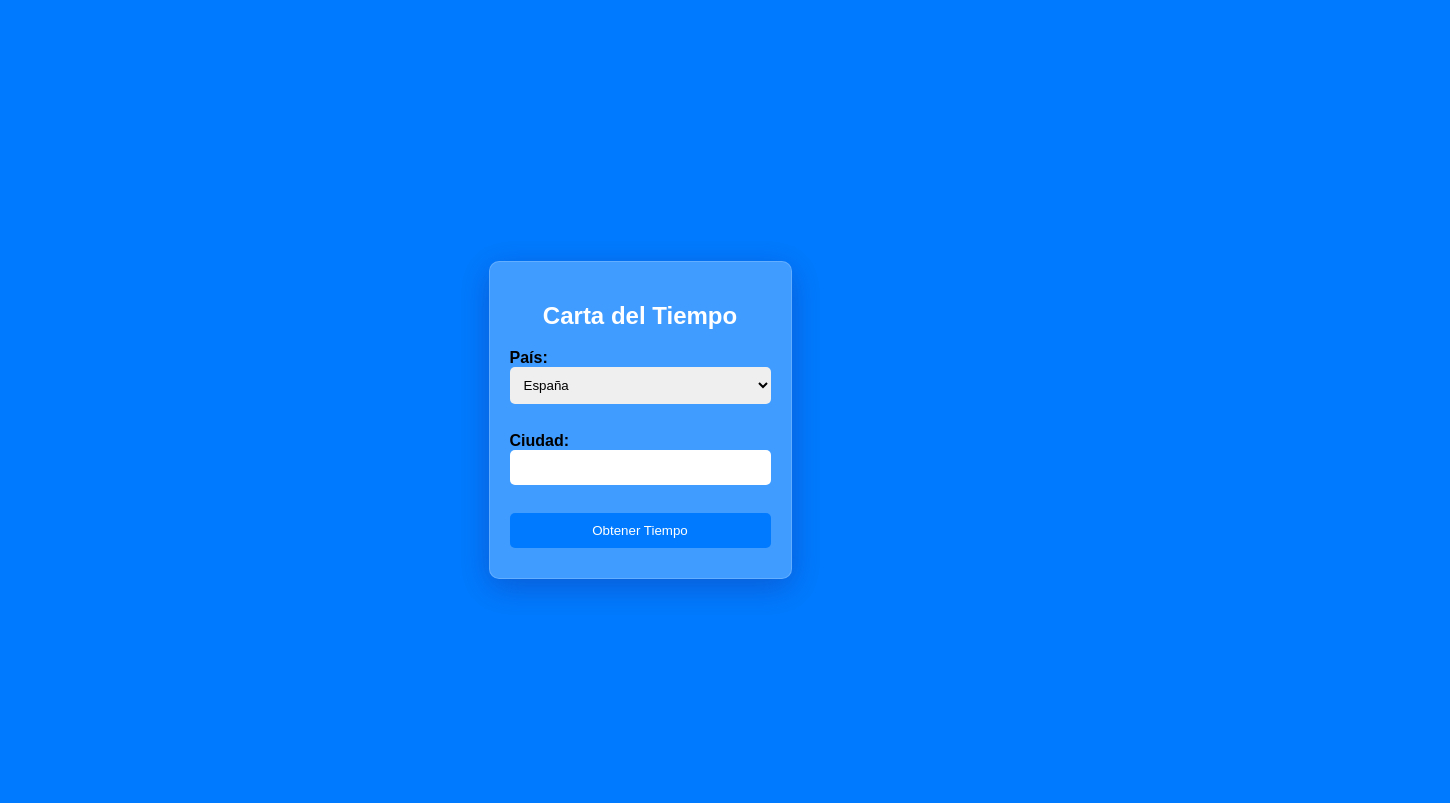
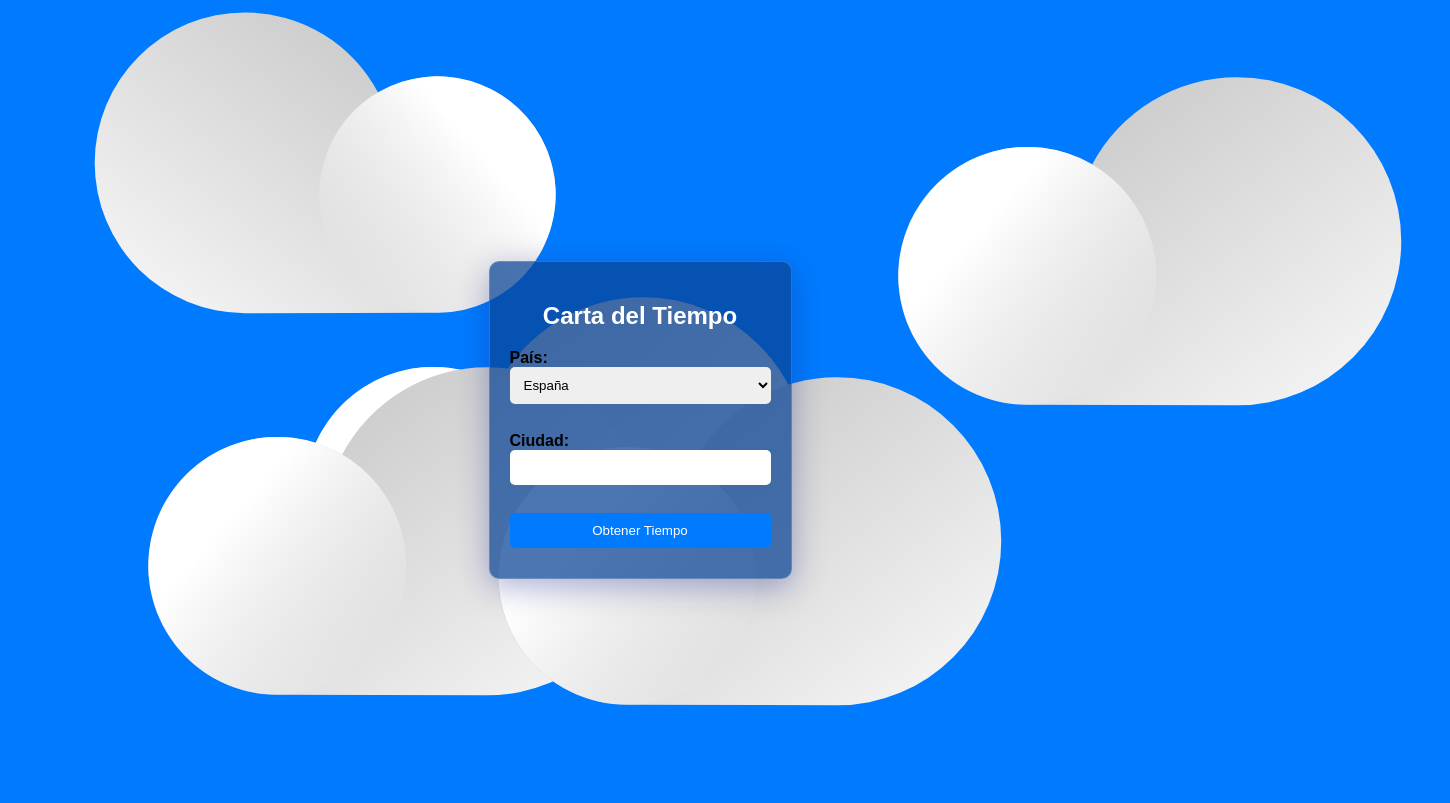
Before and after one commit to davidgm05/carta-del-tiempo, a website built with Vite: page src/index.html in a window 1280 px wide. Shown: the whole page, 1450 px wide, since content can reach past the window. Built offline with nearby package versions, Linux system fonts and the light colour scheme.

Commit message:
commit jueves 0 06

```diff
--- a/src/index.html
+++ b/src/index.html
@@ -7,6 +7,17 @@
   <link rel="stylesheet" href="scss/style.scss">
 </head>
 <body>
+  <svg data-name="Layer 1" id="Layer_1" class="cloud1" viewBox="0 0 64 64" xmlns="http://www.w3.org/2000/svg" xmlns:xlink="http://www.w3.org/1999/xlink"><defs><style>.cls-1{fill:url(#linear-gradient);}.cls-2{fill:url(#linear-gradient-2);}</style><linearGradient gradientUnits="userSpaceOnUse" id="linear-gradient" x1="45.72" x2="24.63" y1="55.39" y2="28.08"><stop offset="0" stop-color="#f2f2f2"/><stop offset="1" stop-color="#cfcfcf"/></linearGradient><linearGradient gradientUnits="userSpaceOnUse" id="linear-gradient-2" x1="14.82" x2="26.43" y1="33.86" y2="51.51"><stop offset="0.02" stop-color="#fff"/><stop offset="1" stop-color="#fff" stop-opacity="0"/></linearGradient></defs><title/><path class="cls-1" d="M41.3,18.9a17.49,17.49,0,0,0-15.47,9.32,13.75,13.75,0,1,0-6.92,25.62l22.39.06a17.5,17.5,0,0,0,0-35Z"/><circle class="cls-2" cx="18.92" cy="40.09" r="13.75" transform="translate(-10.09 6.57) rotate(-15.61)"/></svg>
+
+  <svg data-name="Layer 1" id="Layer_1" class="cloud2" viewBox="0 0 64 64" xmlns="http://www.w3.org/2000/svg" xmlns:xlink="http://www.w3.org/1999/xlink"><defs><style>.cls-1{fill:url(#linear-gradient);}.cls-2{fill:url(#linear-gradient-2);}</style><linearGradient gradientUnits="userSpaceOnUse" id="linear-gradient" x1="45.72" x2="24.63" y1="55.39" y2="28.08"><stop offset="0" stop-color="#f2f2f2"/><stop offset="1" stop-color="#cfcfcf"/></linearGradient><linearGradient gradientUnits="userSpaceOnUse" id="linear-gradient-2" x1="14.82" x2="26.43" y1="33.86" y2="51.51"><stop offset="0.02" stop-color="#fff"/><stop offset="1" stop-color="#fff" stop-opacity="0"/></linearGradient></defs><title/><path class="cls-1" d="M41.3,18.9a17.49,17.49,0,0,0-15.47,9.32,13.75,13.75,0,1,0-6.92,25.62l22.39.06a17.5,17.5,0,0,0,0-35Z"/><circle class="cls-2" cx="18.92" cy="40.09" r="13.75" transform="translate(-10.09 6.57) rotate(-15.61)"/></svg>
+
+  <svg data-name="Layer 1" id="Layer_1" class="cloud3" viewBox="0 0 64 64" xmlns="http://www.w3.org/2000/svg" xmlns:xlink="http://www.w3.org/1999/xlink"><defs><style>.cls-1{fill:url(#linear-gradient);}.cls-2{fill:url(#linear-gradient-2);}</style><linearGradient gradientUnits="userSpaceOnUse" id="linear-gradient" x1="45.72" x2="24.63" y1="55.39" y2="28.08"><stop offset="0" stop-color="#f2f2f2"/><stop offset="1" stop-color="#cfcfcf"/></linearGradient><linearGradient gradientUnits="userSpaceOnUse" id="linear-gradient-2" x1="14.82" x2="26.43" y1="33.86" y2="51.51"><stop offset="0.02" stop-color="#fff"/><stop offset="1" stop-color="#fff" stop-opacity="0"/></linearGradient></defs><title/><path class="cls-1" d="M41.3,18.9a17.49,17.49,0,0,0-15.47,9.32,13.75,13.75,0,1,0-6.92,25.62l22.39.06a17.5,17.5,0,0,0,0-35Z"/><circle class="cls-2" cx="18.92" cy="40.09" r="13.75" transform="translate(-10.09 6.57) rotate(-15.61)"/></svg>
+
+  <svg data-name="Layer 1" id="Layer_1" class="cloud4" viewBox="0 0 64 64" xmlns="http://www.w3.org/2000/svg" xmlns:xlink="http://www.w3.org/1999/xlink"><defs><style>.cls-1{fill:url(#linear-gradient);}.cls-2{fill:url(#linear-gradient-2);}</style><linearGradient gradientUnits="userSpaceOnUse" id="linear-gradient" x1="45.72" x2="24.63" y1="55.39" y2="28.08"><stop offset="0" stop-color="#f2f2f2"/><stop offset="1" stop-color="#cfcfcf"/></linearGradient><linearGradient gradientUnits="userSpaceOnUse" id="linear-gradient-2" x1="14.82" x2="26.43" y1="33.86" y2="51.51"><stop offset="0.02" stop-color="#fff"/><stop offset="1" stop-color="#fff" stop-opacity="0"/></linearGradient></defs><title/><path class="cls-1" d="M41.3,18.9a17.49,17.49,0,0,0-15.47,9.32,13.75,13.75,0,1,0-6.92,25.62l22.39.06a17.5,17.5,0,0,0,0-35Z"/><circle class="cls-2" cx="18.92" cy="40.09" r="13.75" transform="translate(-10.09 6.57) rotate(-15.61)"/></svg>
+
+  <svg data-name="Layer 1" id="Layer_1" class="cloud5" viewBox="0 0 64 64" xmlns="http://www.w3.org/2000/svg" xmlns:xlink="http://www.w3.org/1999/xlink"><defs><style>.cls-1{fill:url(#linear-gradient);}.cls-2{fill:url(#linear-gradient-2);}</style><linearGradient gradientUnits="userSpaceOnUse" id="linear-gradient" x1="45.72" x2="24.63" y1="55.39" y2="28.08"><stop offset="0" stop-color="#f2f2f2"/><stop offset="1" stop-color="#cfcfcf"/></linearGradient><linearGradient gradientUnits="userSpaceOnUse" id="linear-gradient-2" x1="14.82" x2="26.43" y1="33.86" y2="51.51"><stop offset="0.02" stop-color="#fff"/><stop offset="1" stop-color="#fff" stop-opacity="0"/></linearGradient></defs><title/><path class="cls-1" d="M41.3,18.9a17.49,17.49,0,0,0-15.47,9.32,13.75,13.75,0,1,0-6.92,25.62l22.39.06a17.5,17.5,0,0,0,0-35Z"/><circle class="cls-2" cx="18.92" cy="40.09" r="13.75" transform="translate(-10.09 6.57) rotate(-15.61)"/></svg>
+
+
   <div id="weather-form">
     <div id="weather-info" style="display: none;">
       <div id="temperature-city"></div>
--- a/src/scss/style.scss
+++ b/src/scss/style.scss
@@ -10,7 +10,7 @@ body {
   }
 
   #weather-form {
-    background-color: rgba(255, 255, 255, 0.25);
+    background-color: rgba(9, 68, 150, 0.729);
     box-shadow: 0 8px 32px 0 rgba(31, 38, 135, 0.37);
     border-radius: 10px;
     border: 1px solid rgba(255, 255, 255, 0.18);
@@ -103,3 +103,44 @@ body {
     font-size: 30px;
     color: white;
   }
+
+  .cloud1{
+    position: absolute;
+    z-index: -1;
+    width: 600px;
+    left: 20%;
+    top: 120px;
+  }
+
+  .cloud2{
+    position: absolute;
+    z-index: -1;
+    width: 600px;
+    left: 100px;
+    top: 190px;
+  }
+
+  .cloud3{
+    position: absolute;
+    z-index: -1;
+    width: 600px;
+    left: 450px;
+    top: 200px;
+  }
+
+  .cloud4{
+    position: absolute;
+    z-index: -1;
+    width: 600px;
+    left: 850px;
+    top: -100px;
+  }
+
+  .cloud5{
+    position: absolute;
+    z-index: -1;
+    width: 550px;
+    left: 50px;
+    top: -150px;
+    transform: scale(-1, 1);
+  }
```
